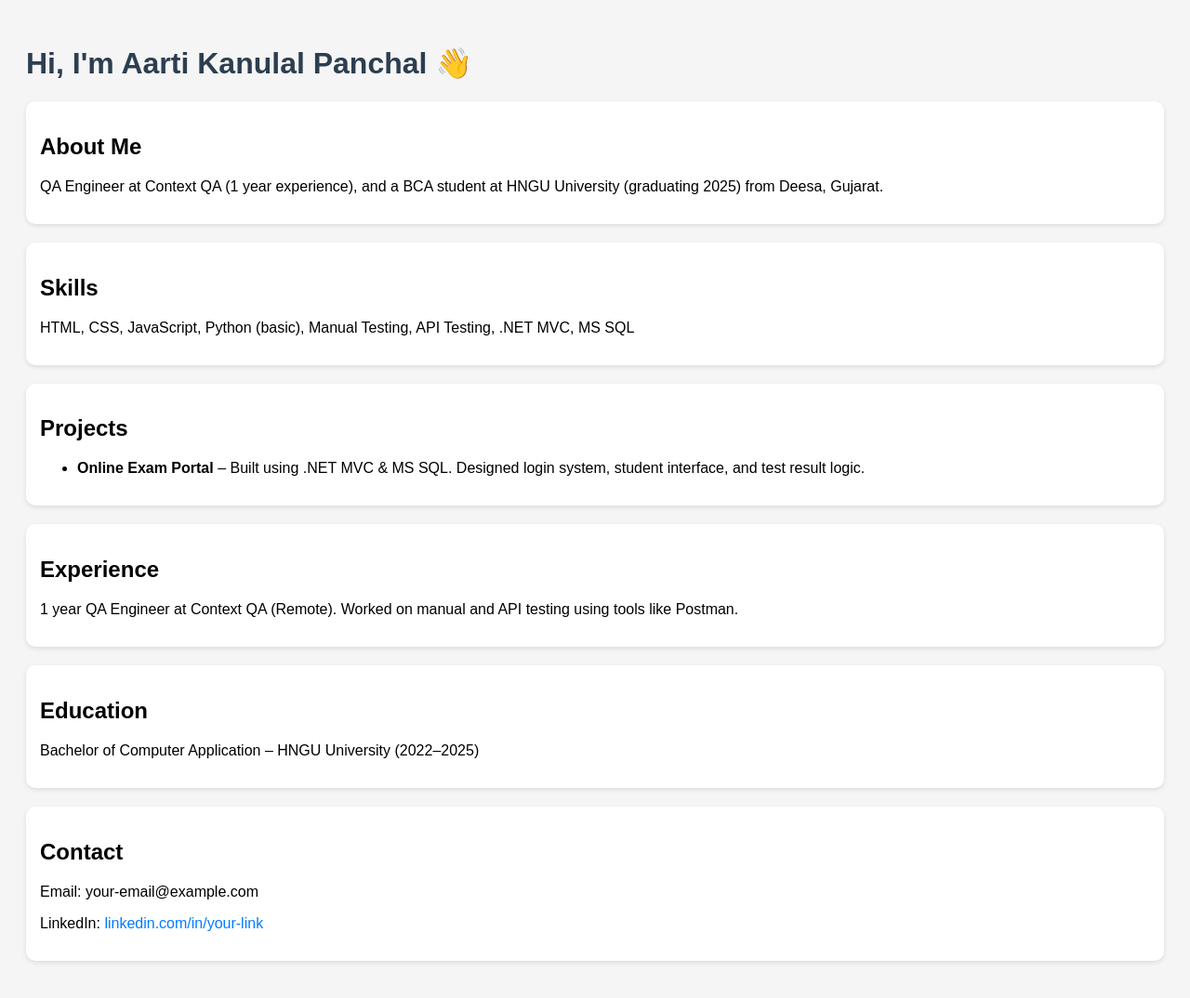
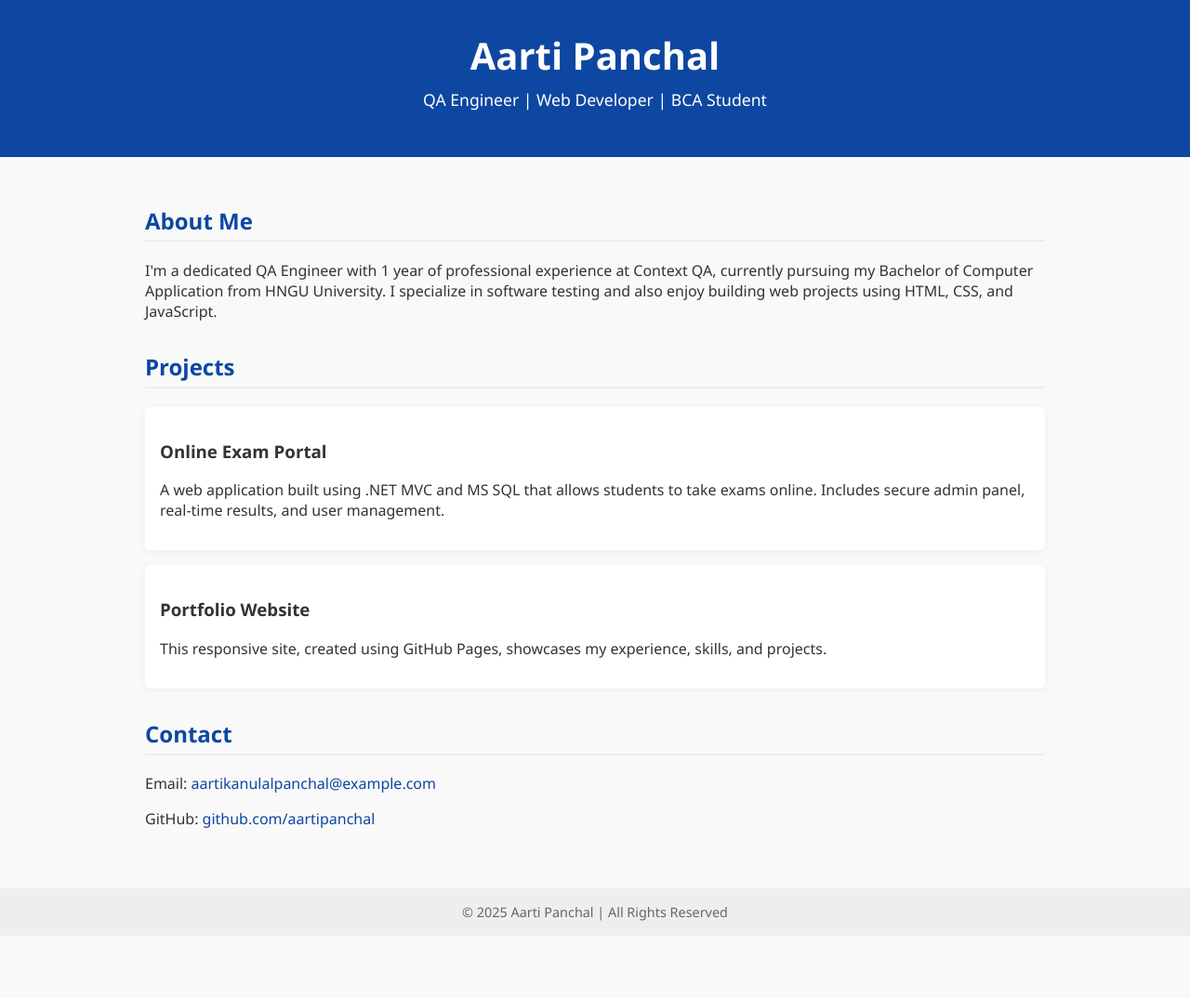
Before and after one commit to aartipanchal/github.io, a plain HTML site: page index.html in a window 1280 px wide. Shown: the whole page at 93% size. After the commit the page ends 1007 px from the top, so only its background shows below. Drawn offline with Linux system fonts and the light colour scheme.

Commit message:
Update index.html

```diff
--- a/index.html
+++ b/index.html
@@ -1,63 +1,121 @@
 <!DOCTYPE html>
-<html>
+<html lang="en">
 <head>
-  <title>Aarti Panchal | QA Engineer</title>
+  <meta charset="UTF-8" />
+  <meta name="viewport" content="width=device-width, initial-scale=1.0"/>
+  <title>Aarti Panchal | Portfolio</title>
   <style>
+    * {
+      box-sizing: border-box;
+    }
+
     body {
-      font-family: Arial, sans-serif;
-      padding: 20px;
-      background-color: #f5f5f5;
+      font-family: 'Segoe UI', Tahoma, Geneva, Verdana, sans-serif;
+      margin: 0;
+      background-color: #f9f9f9;
+      color: #333;
     }
-    h1 {
-      color: #2c3e50;
+
+    header {
+      background-color: #0d47a1;
+      color: white;
+      padding: 2rem 1rem;
+      text-align: center;
     }
-    .section {
-      background-color: white;
-      padding: 15px;
-      border-radius: 10px;
-      margin-bottom: 20px;
-      box-shadow: 0 2px 5px rgba(0,0,0,0.1);
+
+    header h1 {
+      margin: 0;
+      font-size: 2.5rem;
     }
-    a {
-      color: #007bff;
+
+    header p {
+      margin-top: 0.5rem;
+      font-size: 1.1rem;
+    }
+
+    .container {
+      max-width: 1000px;
+      margin: auto;
+      padding: 2rem 1rem;
+    }
+
+    section {
+      margin-bottom: 2rem;
+    }
+
+    h2 {
+      color: #0d47a1;
+      border-bottom: 2px solid #eee;
+      padding-bottom: 0.3rem;
+    }
+
+    .project {
+      background: white;
+      padding: 1rem;
+      border-radius: 6px;
+      box-shadow: 0 2px 8px rgba(0,0,0,0.05);
+      margin-bottom: 1rem;
+    }
+
+    .contact a {
+      color: #0d47a1;
       text-decoration: none;
+    }
+
+    footer {
+      text-align: center;
+      background-color: #eee;
+      padding: 1rem;
+      font-size: 0.9rem;
+      color: #666;
     }
   </style>
 </head>
 <body>
-  <h1>Hi, I'm Aarti Kanulal Panchal 👋</h1>
 
-  <div class="section">
-    <h2>About Me</h2>
-    <p>QA Engineer at Context QA (1 year experience), and a BCA student at HNGU University (graduating 2025) from Deesa, Gujarat.</p>
+  <header>
+    <h1>Aarti Panchal</h1>
+    <p>QA Engineer | Web Developer | BCA Student</p>
+  </header>
+
+  <div class="container">
+
+    <section class="about">
+      <h2>About Me</h2>
+      <p>
+        I'm a dedicated QA Engineer with 1 year of professional experience at Context QA, currently pursuing my Bachelor of Computer Application from HNGU University. I specialize in software testing and also enjoy building web projects using HTML, CSS, and JavaScript.
+      </p>
+    </section>
+
+    <section class="projects">
+      <h2>Projects</h2>
+
+      <div class="project">
+        <h3>Online Exam Portal</h3>
+        <p>
+          A web application built using .NET MVC and MS SQL that allows students to take exams online. Includes secure admin panel, real-time results, and user management.
+        </p>
+      </div>
+
+      <div class="project">
+        <h3>Portfolio Website</h3>
+        <p>
+          This responsive site, created using GitHub Pages, showcases my experience, skills, and projects.
+        </p>
+      </div>
+    </section>
+
+    <section class="contact">
+      <h2>Contact</h2>
+      <p>Email: <a href="mailto:aartikanulalpanchal@example.com">aartikanulalpanchal@example.com</a></p>
+      <p>GitHub: <a href="https://github.com/aartipanchal" target="_blank">github.com/aartipanchal</a></p>
+    </section>
+
   </div>
 
-  <div class="section">
-    <h2>Skills</h2>
-    <p>HTML, CSS, JavaScript, Python (basic), Manual Testing, API Testing, .NET MVC, MS SQL</p>
-  </div>
+  <footer>
+    &copy; 2025 Aarti Panchal | All Rights Reserved
+  </footer>
 
-  <div class="section">
-    <h2>Projects</h2>
-    <ul>
-      <li><strong>Online Exam Portal</strong> – Built using .NET MVC & MS SQL. Designed login system, student interface, and test result logic.</li>
-    </ul>
-  </div>
-
-  <div class="section">
-    <h2>Experience</h2>
-    <p>1 year QA Engineer at Context QA (Remote). Worked on manual and API testing using tools like Postman.</p>
-  </div>
-
-  <div class="section">
-    <h2>Education</h2>
-    <p>Bachelor of Computer Application – HNGU University (2022–2025)</p>
-  </div>
-
-  <div class="section">
-    <h2>Contact</h2>
-    <p>Email: your-email@example.com</p>
-    <p>LinkedIn: <a href="https://www.linkedin.com/in/your-link">linkedin.com/in/your-link</a></p>
-  </div>
 </body>
 </html>
```
